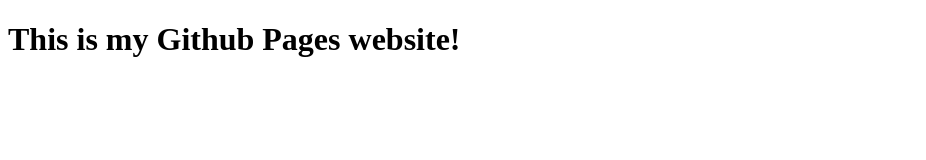
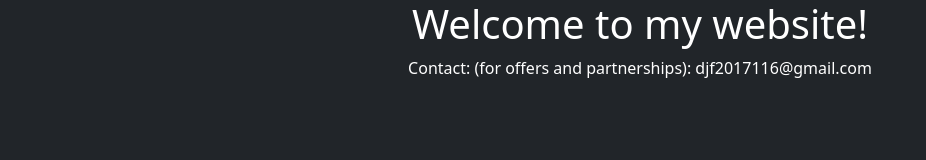
Before and after one commit to Mikasathebest/Mikasathebest.github.io, a plain HTML site: page index.html in a window 1280 px wide. Shown: the whole page, without its empty margins (0-926 px from the left). Drawn offline with nearby package versions, Linux system fonts and the light colour scheme.

Commit message:
add css scss files

```diff
--- a/index.html
+++ b/index.html
@@ -2,11 +2,13 @@
 <html lang="en">
     <head>
         <title>
-            My Site!
+            Home!
         </title>
+        <link href="https://cdn.jsdelivr.net/npm/bootstrap@5.3.2/dist/css/bootstrap.min.css" rel="stylesheet" integrity="sha384-T3c6CoIi6uLrA9TneNEoa7RxnatzjcDSCmG1MXxSR1GAsXEV/Dwwykc2MPK8M2HN" crossorigin="anonymous">
+        <link rel="stylesheet" href="style.css">
     </head>
-    <body>
-        <h1>This is my Github Pages website!</h1>
-
+    <body class="bg-dark">
+        <h1>Welcome to my website!</h1>
+        <div>Contact: (for offers and partnerships): djf2017116@gmail.com</div>
     </body>
 </html>
--- /dev/null
+++ b/style.scss
@@ -0,0 +1,11 @@
+$color: white;
+$text-align: center;
+
+h1 {
+    color: $color;
+    text-align: $text-align;
+}
+div {
+    color: $color;
+    text-align: $text-align;
+}
```
Also changed, not shown: style.css (added), 1 other file.
